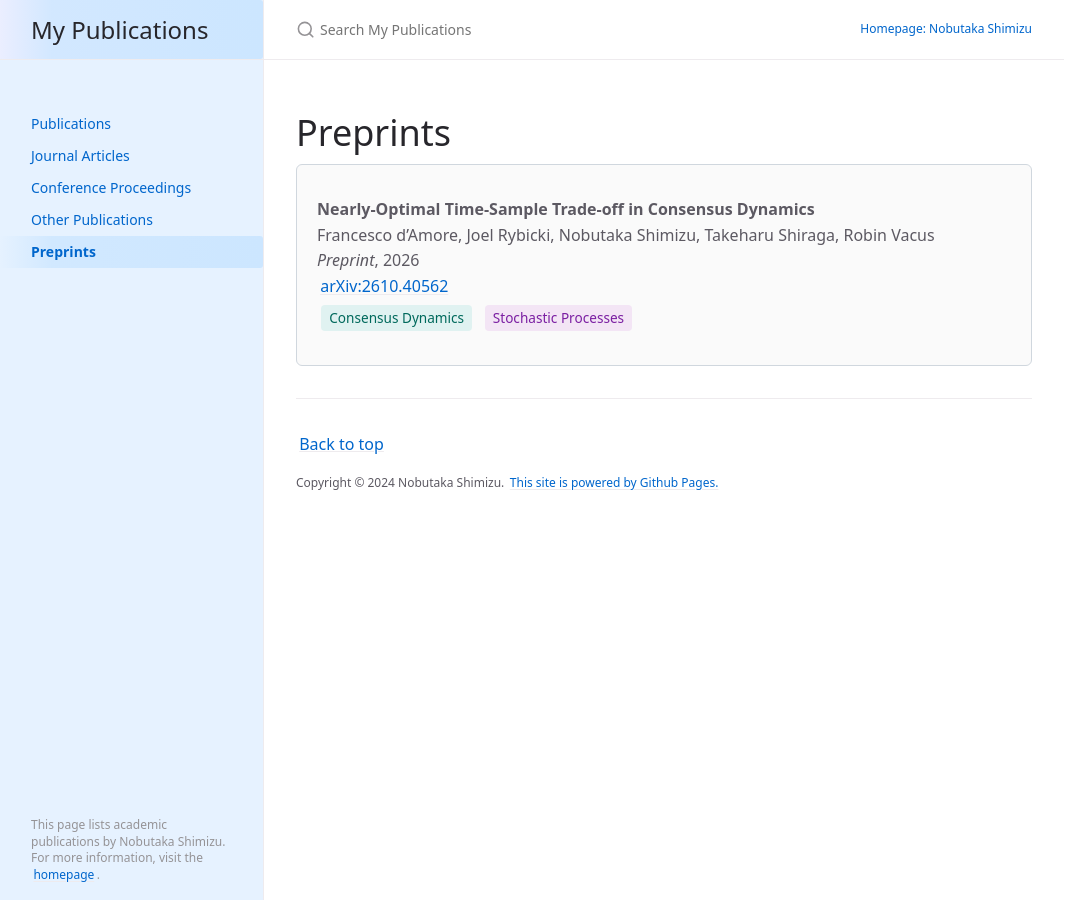
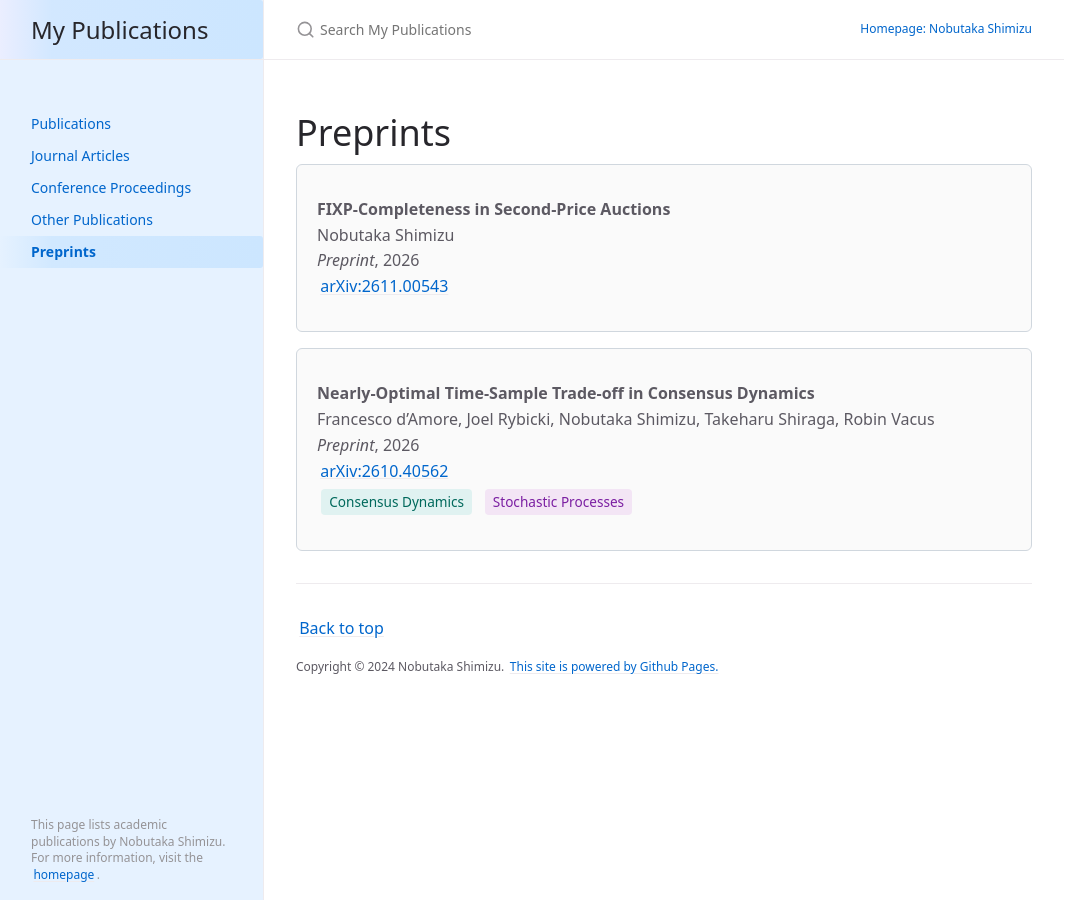
Before and after one commit to NobutakaShimizu/mypapers, a Jekyll site: the page built from docs/preprints.md, in a window 1280 px wide. Shown: the whole page, without its empty margins (0-1065 px from the left). Built offline with Jekyll 4.4.1, drawn with Linux system fonts in a browser that asks for light colours; cached includes are drawn as plain includes.

Commit message:
Add public FIXP second-price auctions preprint
Source: https://arxiv.org/abs/2611.00543
Verified public title and sole author; label Preprint without inferring acceptance.

```diff
--- a/docs/preprints.md
+++ b/docs/preprints.md
@@ -6,6 +6,12 @@ nav_order: 5
 # Preprints
 
 <div class="papers-list">
+
+<div class="paper" markdown="1">**FIXP-Completeness in Second-Price Auctions**<br>
+  Nobutaka Shimizu<br>
+  *Preprint*, 2026<br>
+  [arXiv:2611.00543](https://arxiv.org/abs/2611.00543)
+</div>
 
 <div class="paper" markdown="1">**Nearly-Optimal Time-Sample Trade-off in Consensus Dynamics**<br>
   Francesco d'Amore, Joel Rybicki, Nobutaka Shimizu, Takeharu Shiraga, Robin Vacus<br>
```
